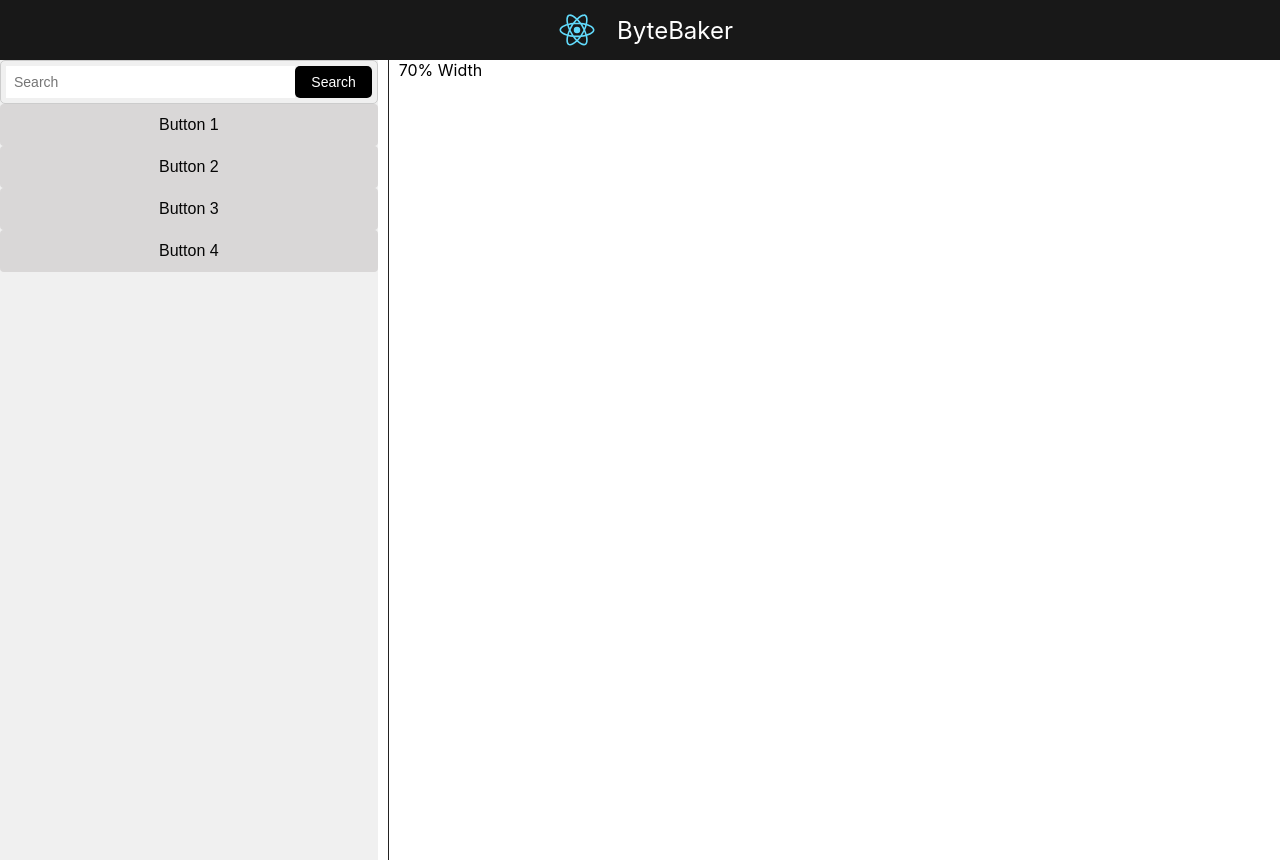
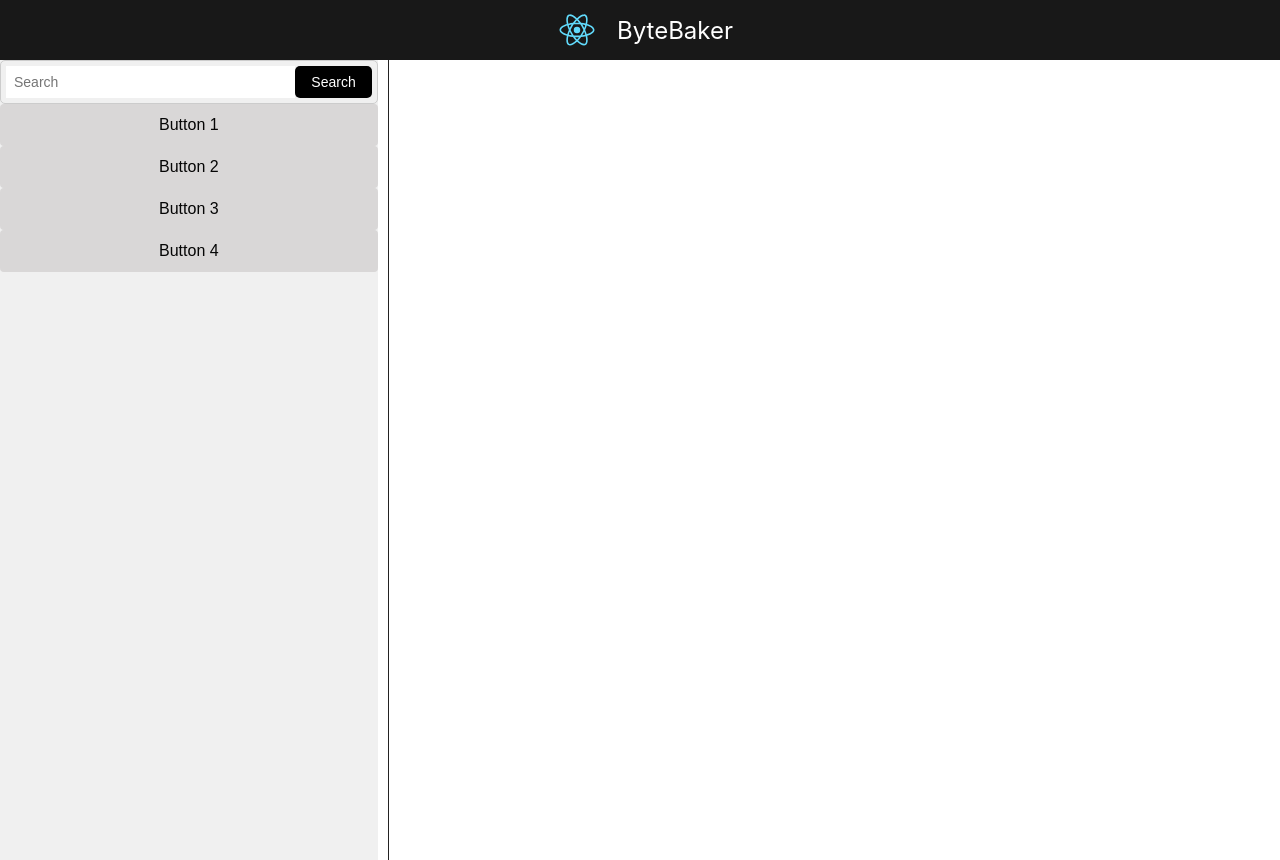
Before and after one commit to TheNetherWatcher/CS1_CyberChef_Clone, a React (Create React App) app: page / in a window 1280 px wide. Built offline with nearby package versions, Linux system fonts and the light colour scheme.

Commit message:
SplitScreen commit

```diff
--- a/src/MyComponents/splitscreen.js
+++ b/src/MyComponents/splitscreen.js
@@ -9,7 +9,7 @@ const LeftSection = () => {
 };
 
 const RightSection = () => {
-  return <div className="right-section">70% Width</div>;
+  return <div className="right-section"></div>;
 };
 
 const VerticalLine = () => {
```
